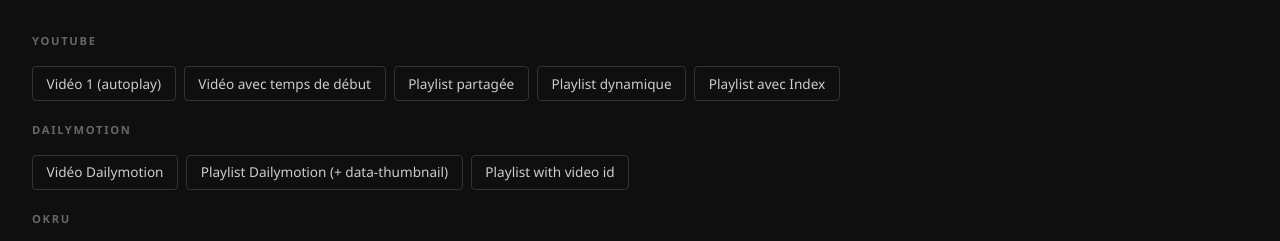
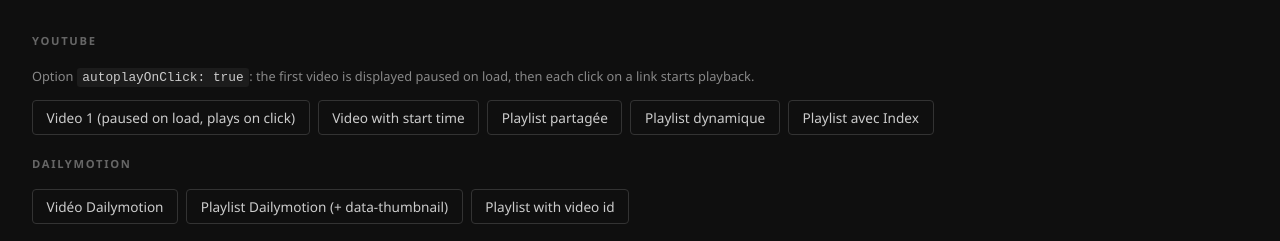
Before and after one commit to romagny13/link-player-project, a plain HTML site: page example/index.html in a window 1280 px wide. Shown: the top 241 px of the page. Drawn offline with Linux system fonts and the light colour scheme.

Commit message:
feat: add autoplayOnClick option

```diff
--- a/example/index.html
+++ b/example/index.html
@@ -53,6 +53,19 @@
             color: #fff;
         }
 
+        .demo-note {
+            font-size: .8rem;
+            color: #888;
+            margin-bottom: .75rem;
+        }
+
+        .demo-note code {
+            color: #ccc;
+            background: #1c1c1c;
+            padding: .1rem .35rem;
+            border-radius: 3px;
+        }
+
         /* ── embed container ── */
         .video-container {
             position: relative;
@@ -98,14 +111,16 @@
 
     <div id="scope">
         <h2>YouTube</h2>
+        <p class="demo-note">
+            Option <code>autoplayOnClick: true</code>: the first video is displayed paused on load,
+            then each click on a link starts playback.
+        </p>
         <div class="link-list">
-            <a href="https://www.youtube.com/watch?v=FVhqw12-BVo" data-link data-target="target" data-show-on-init
-                data-autoplay>
-                Vidéo 1 (autoplay)
+            <a href="https://www.youtube.com/watch?v=FVhqw12-BVo" data-link data-target="target" data-show-on-init>
+                Video 1 (paused on load, plays on click)
             </a>
-            <a href="https://youtu.be/wPw_5Qtf0wc?si=ndSj0Q6XzixxAllF&t=110" data-link data-target="target"
-                data-autoplay>
-                Vidéo avec temps de début
+            <a href="https://youtu.be/wPw_5Qtf0wc?si=ndSj0Q6XzixxAllF&t=110" data-link data-target="target">
+                Video with start time
             </a>
             <a href="https://www.youtube.com/watch?v=k98esvB9E40&list=PLRVWztDBSD_Jh0PwXtJ0wBP0TLtHga1_Y" data-link
                 data-target="target">
@@ -185,6 +200,7 @@
         new LinkPlayer({
             scope: '#scope',
             embedBaseUrl: "https://okru-embed.vercel.app/?id=",
+            autoplayOnClick: true,
             // theme:"light",
             // wrapEmbed: iframe => `<div class="video-container">${iframe}</div>`,
             onChange: (url, link) => {
--- a/src/link-player.js
+++ b/src/link-player.js
@@ -1226,7 +1226,7 @@
   }
 
   class LinkPlayer {
-    static VERSION = "1.0.14";
+    static VERSION = "1.0.15";
     constructor(options = {}) {
       this._options = options;
       this._scope = resolveScope(options.scope);
@@ -1390,22 +1390,23 @@
     }
 
     scan() {
-      // on recupere tous les links avec attribut data-link
       const links = getLinks(this._scope);
       links.forEach((link) => {
-        // autoplay
-        const autoplay = link.hasAttribute("data-autoplay");
+        // affichage initial : autoplay seulement si data-autoplay est présent
+        const initAutoplay = link.hasAttribute("data-autoplay");
+        // clic : toujours lancer la lecture si l'option est activée
+        const clickAutoplay =
+          this._options.autoplayOnClick === true || initAutoplay;
 
-        // show on init
         if (link.hasAttribute("data-show-on-init")) {
           const container = resolveTargetContainer(link);
-          if (container) this._mountEmbed(container, link, autoplay);
+          if (container) this._mountEmbed(container, link, initAutoplay);
         }
 
         link.addEventListener("click", (e) => {
           e.preventDefault();
           const container = resolveTargetContainer(link);
-          if (container) this._mountEmbed(container, link, autoplay);
+          if (container) this._mountEmbed(container, link, clickAutoplay);
         });
 
         this._attachTooltip(link);
```
Also changed, not shown: dist/link-player.js (+8 -7 lines), dist/link-player.min.js.
